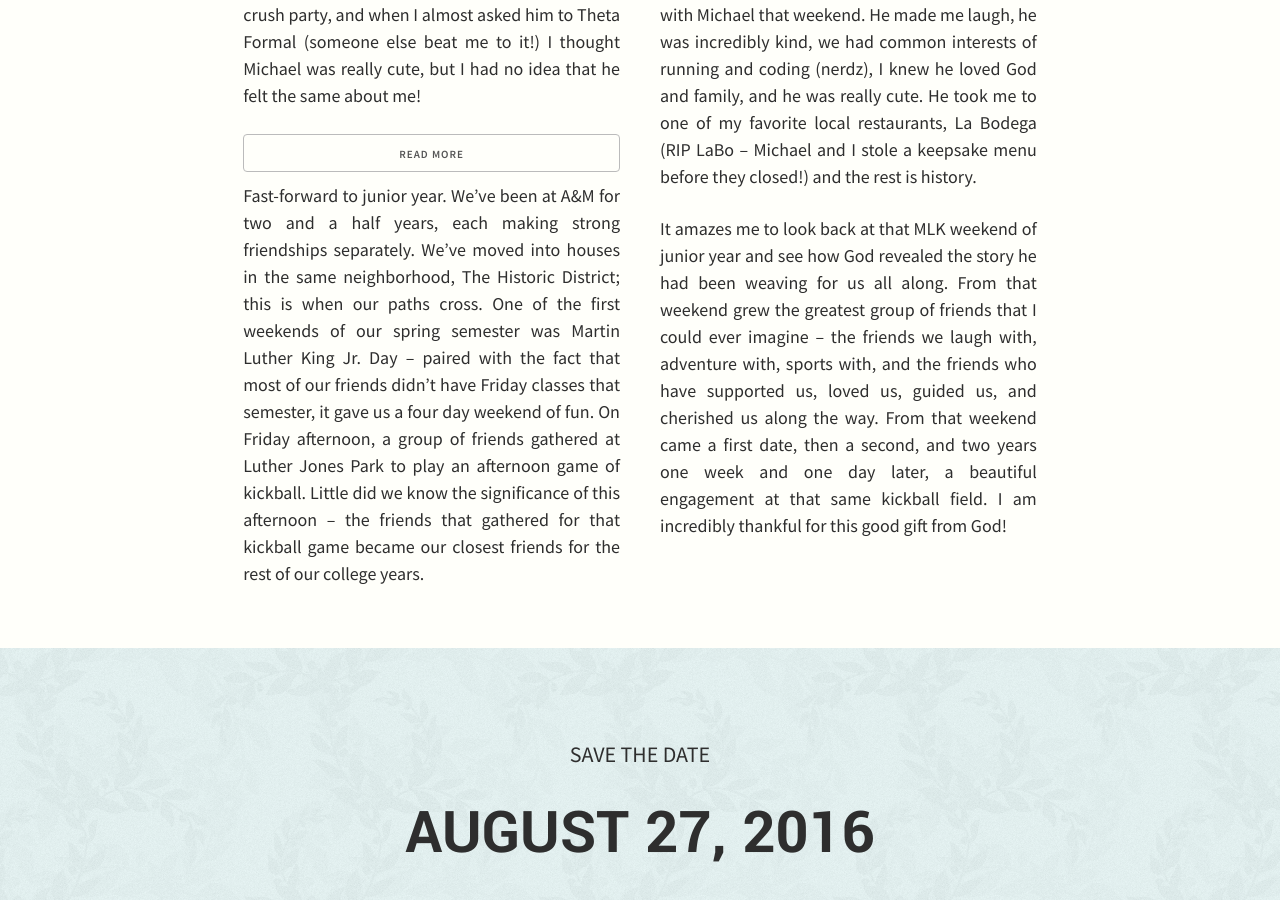
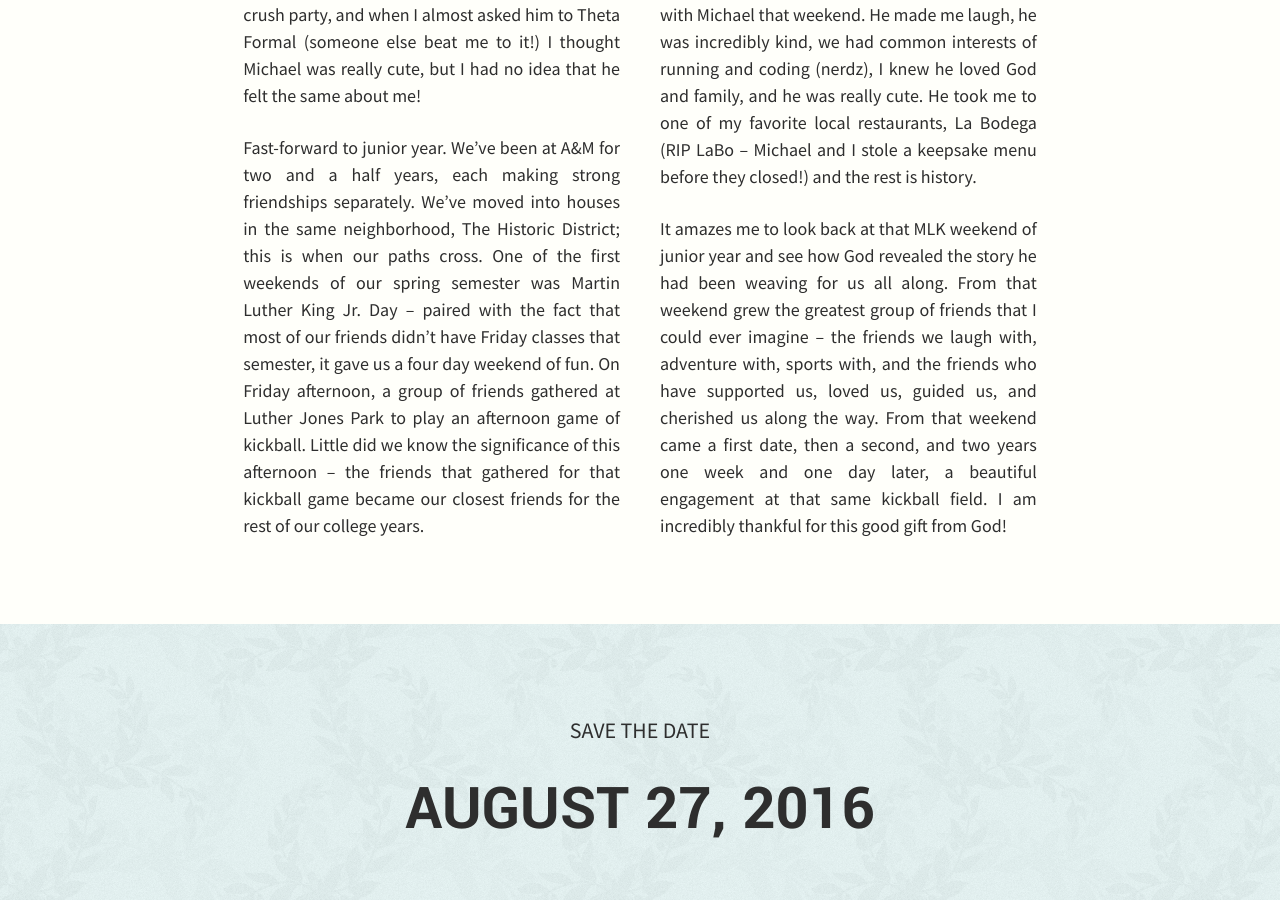
Before and after one commit to mgyarmathy/michaelandshannon.gyarmathy.me, a website: page index.html in a window 1280 px wide. Shown: the part 1223-2123 px from the top of the page. Drawn offline with nearby package versions, Linux system fonts and the light colour scheme.

Commit message:
added a class to hide read more button

```diff
--- a/index.html
+++ b/index.html
@@ -28,7 +28,7 @@
       <div class="row">
         <div class="ten columns offset-by-one jt p-two-column">
           <p>Michael and I met during our freshman year at Texas A&M. We both lived in a group of dorms called The Commons – I lived in Krueger and he lived in Mosher, but we could both be found hanging out in the Com Lob frequently. We have a few memories of each other from this year – when we were both at a backyard movie night, when my bridesmaid Ellen Taylor took Michael to our first crush party, and when I almost asked him to Theta Formal (someone else beat me to it!) I thought Michael was really cute, but I had no idea that he felt the same about me!</p>
-          <button id="read-more-button" class="btn" style="display:block; width:100%;">Read More</button>
+          <button id="read-more-button" class="btn show-mobile" style="display:block; width:100%;">Read More</button>
           <p class="hide-mobile">Fast-forward to junior year. We’ve been at A&M for two and a half years, each making strong friendships separately. We’ve moved into houses in the same neighborhood, The Historic District; this is when our paths cross. One of the first weekends of our spring semester was Martin Luther King Jr. Day – paired with the fact that most of our friends didn’t have Friday classes that semester, it gave us a four day weekend of fun. On Friday afternoon, a group of friends gathered at Luther Jones Park to play an afternoon game of kickball. Little did we know the significance of this afternoon – the friends that gathered for that kickball game became our closest friends for the rest of our college years.</p>
           <p class="hide-mobile">Throughout the weekend, we continued to gather as a group to enjoy time together, then again gathered on Monday afternoon to play a game of kickball. After this kickball game, Michael and I walked back to my house, the Avocasa, ahead of the rest of our friends. When we arrived at the driveway, Michael asked me out on our first date, and of course I said yes! I had loved spending time with Michael that weekend. He made me laugh, he was incredibly kind, we had common interests of running and coding (nerdz), I knew he loved God and family, and he was really cute. He took me to one of my favorite local restaurants, La Bodega (RIP LaBo – Michael and I stole a keepsake menu before they closed!) and the rest is history.</p>
           <p class="hide-mobile">It amazes me to look back at that MLK weekend of junior year and see how God revealed the story he had been weaving for us all along. From that weekend grew the greatest group of friends that I could ever imagine – the friends we laugh with, adventure with, sports with, and the friends who have supported us, loved us, guided us, and cherished us along the way. From that weekend came a first date, then a second, and two years one week and one day later, a beautiful engagement at that same kickball field. I am incredibly thankful for this good gift from God!</p>
```
